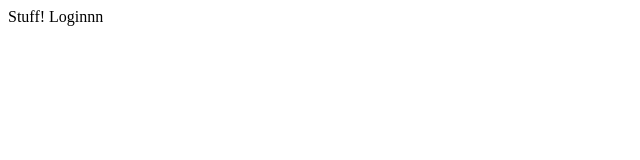
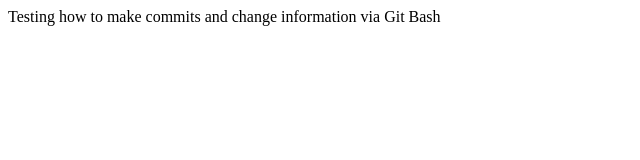
Before and after one commit to nrfletcher/git-testing-2022, a plain HTML site: page index.html in a window 1280 px wide. Shown: the whole page, without its empty margins (0-640 px from the left). Drawn offline with Linux system fonts and the light colour scheme.

Commit message:
Update index.html

```diff
--- a/index.html
+++ b/index.html
@@ -3,6 +3,6 @@
         <title> Git Project</title>
     </head>
     <body>
-        Stuff! Loginnn
+        Testing how to make commits and change information via Git Bash
     </body>
 </html>
```
